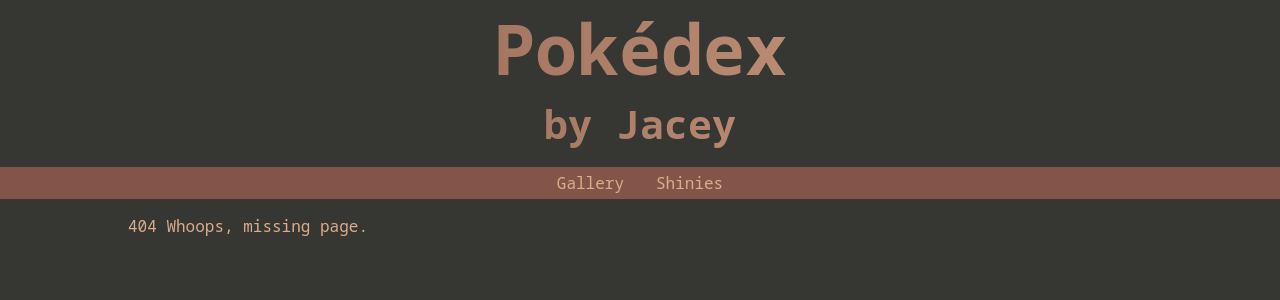
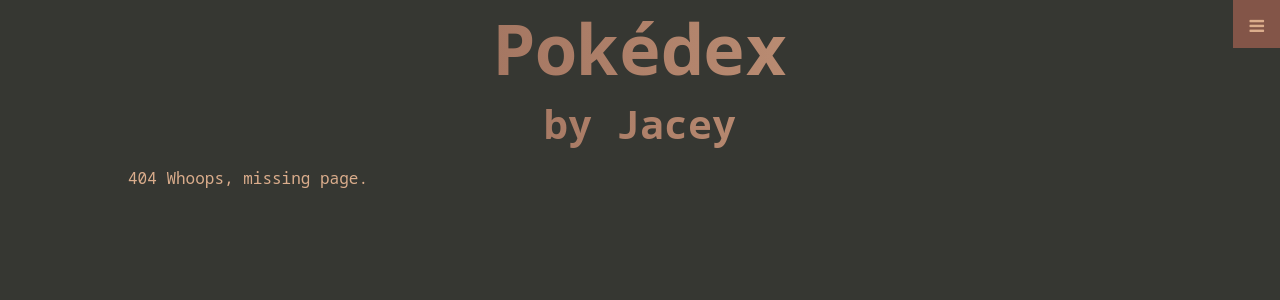
Before and after one commit to JaceyB-TV/Pokemon-Gallery, a PHP site: page /main/404.php in a window 1280 px wide. Shown: the top 300 px of the page. Run offline with PHP 8.4, Linux system fonts and the light colour scheme; some libraries are stand-ins or nearby versions.

Commit message:
Added menu

```diff
--- a/web/common/header.php
+++ b/web/common/header.php
@@ -7,6 +7,7 @@
     <script src="https://cdnjs.cloudflare.com/ajax/libs/jquery/3.3.1/jquery.min.js"></script>
     <script src="https://cdnjs.cloudflare.com/ajax/libs/jqueryui/1.12.1/jquery-ui.min.js"></script>
     <script src="../js/script.js<?php echo "?date=" . time() ?>"></script>
+    <link rel="stylesheet" href="https://cdnjs.cloudflare.com/ajax/libs/font-awesome/4.7.0/css/font-awesome.min.css">
     <link type="text/css" rel="stylesheet" href="../css/style.css<?php echo "?date=" . time() ?>"></link>
 </head>
 <?php
@@ -19,49 +20,58 @@ if ( isset( $_GET['logout'] ) && $_GET['logout'] ) {
 
 $loggedIn = isset( $_SESSION["loggedin"] ) && $_SESSION["loggedin"] === true;
 
-$page = 0;
+class Page
+{
+    public $link;
+    public $self;
+    public $caption;
+    public $requires_login;
+    public $requires_logout;
 
-switch ( $_SERVER['PHP_SELF'] ) {
-    case "/index.php":
-        $page = 1;
-        break;
-    case "/shiny/index.php":
-        $page = 2;
-        break;
-    case "/pokemon/index.php":
-        $page = 3;
-        break;
+    public function __construct( $link, $self, $caption, $requires_login = false, $requires_logout = false )
+    {
+        $this->link = $link;
+        $this->self = $self;
+        $this->caption = $caption;
+        $this->requires_login = $requires_login;
+        $this->requires_logout = $requires_logout;
+    }
 }
+
+$pages = array(
+    new Page( "/", "/index.php", "Gallery" ),
+    new Page( "/shiny", "/shiny/index.php", "Shinies" ),
+    new Page( "/pokemon", "/pokemon/index.php", "Pokémon", true ),
+    new Page( "/main/login.php", null, "Login", false, true ),
+    new Page( "?logout=true", null, "Logout", true )
+);
 
 ?>
 <body>
 <header>
     <h1>Pokédex</h1>
     <h2>by Jacey</h2>
-    <nav>
-        <a href="/"<?php echo $page === 1 ? " class='current'" : "" ?>>Gallery</a>
-        <a href="/shiny"<?php echo $page === 2 ? " class='current'" : "" ?>>Shinies</a>
-        <?php
-        if ( $loggedIn || $page === 3 ) {
-            $link = "<a href='/pokemon'";
+    <div class="menu">
+        <div id="links"><?php
+            foreach ( $pages as $page ) {
+                if ( ( $page->requires_login && !$loggedIn ) || ( $page->requires_logout && $loggedIn ) ) {
+                    continue;
+                }
 
-            if ( $page === 3 ) {
-                $link .= " class='current'";
+                $active = ($page->self == $_SERVER['PHP_SELF']) ? " class='active'" : "";
+
+                echo "
+            <a href='$page->link'$active>$page->caption</a>";
             }
+            ?>
 
-            $link .= ">Pokémon</a>";
+        </div>
+        <a href="javascript: void(0);" class="icon" onclick="toggleMenu()">
+            <i class="fa fa-bars"></i>
+        </a>
+    </div>
+</header>
 
-            echo $link;
-        }
-
-        if ( $loggedIn ) {
-            echo "
-        <a href='" . $_SERVER['PHP_SELF'] . "?logout=true'>Logout</a>";
-        }
-        ?>
-
-    </nav>
-</header>
 
 <?php
 
--- a/web/css/shiny.css
+++ b/web/css/gallery-small.css
@@ -1,29 +1,3 @@
-.progress {
-    margin: 1em auto;
-    width: 80%;
-    border: 2px solid var(--dark-color);
-}
-
-.progress div {
-    height: 1em;
-    background-color: var(--light-color);
-    display: flex;
-    align-items: center;
-    justify-content: left;
-    padding: 0.5em;
-}
-
-.progress div p {
-    position: absolute;
-    background: transparent;
-    color: var(--dark-color);
-    font-weight: bold;
-    text-shadow: -1px -1px 1px var(--light-color),
-    -1px 1px 1px var(--light-color),
-    1px -1px 1px var(--light-color),
-    1px 1px 1px var(--light-color);
-}
-
 .shiny {
     width: 80%;
     margin: 1em auto;
--- /dev/null
+++ b/web/css/menu.css
@@ -0,0 +1,56 @@
+.menu {
+    overflow: hidden;
+    background: transparent;
+    position: fixed;
+    z-index: 1;
+    min-height: 48px;
+    width: 300px;
+    top: 0;
+    right: 0;
+}
+
+.menu #links {
+    display: none;
+}
+
+.menu a {
+    background: var(--dark-color);
+    color: var(--light-color);
+    padding: 14px 16px;
+    text-decoration: none;
+    font-size: 17px;
+    display: block;
+}
+
+.menu a.icon {
+    background: var(--dark-color);
+    display: block;
+    position: absolute;
+    right: 0;
+    top: 0;
+}
+
+.menu a i {
+    background: transparent;
+}
+
+.menu a:hover {
+    background: var(--light-color);
+    color: var(--dark-color);
+}
+
+.menu a:hover i {
+    color: var(--dark-color);
+}
+
+.menu a.active {
+    background: var(--light-color);
+    color: var(--dark-color);
+    font-weight: bold;
+}
+
+@media only screen and (max-width: 700px) {
+    .menu {
+        width: 100%;
+    }
+}
--- /dev/null
+++ b/web/css/progress.css
@@ -0,0 +1,25 @@
+.progress {
+    margin: 1em auto;
+    width: 80%;
+    border: 2px solid var(--dark-color);
+}
+
+.progress div {
+    height: 1em;
+    background-color: var(--light-color);
+    display: flex;
+    align-items: center;
+    justify-content: left;
+    padding: 0.5em;
+}
+
+.progress div p {
+    position: absolute;
+    background: transparent;
+    color: var(--dark-color);
+    font-weight: bold;
+    text-shadow: -1px -1px 1px var(--light-color),
+    -1px 1px 1px var(--light-color),
+    1px -1px 1px var(--light-color),
+    1px 1px 1px var(--light-color);
+}
--- a/web/css/style.css
+++ b/web/css/style.css
@@ -1,9 +1,12 @@
 @import url('https://fonts.googleapis.com/css?family=Noto+Sans+Mono:100,300,400,500,700,900');
 
 @import "header.css";
-@import "index.css";
-@import "pokemon.css";
-@import "shiny.css";
+@import "gallery.css";
+@import "gallery-small.css";
+@import "menu.css";
+@import "progress.css";
+@import "table.css";
+@import "upload.css";
 
 :root {
     --background-color: #363732;
--- a/web/dao/pokemon.php
+++ b/web/dao/pokemon.php
@@ -4,13 +4,14 @@ require_once 'dao.php';
 
 class PokemonDAO extends DAO
 {
-    function countAll() {
+    function countAll()
+    {
         $query = "SELECT COUNT(*) AS cnt FROM pokemon";
 
         return $this->execute( $query )[0]['cnt'];
     }
 
-    function findAll()
+    function findAll( $offset = 0, $limit = 50 )
     {
         $query = "SELECT
                     p.id
--- a/web/js/script.js
+++ b/web/js/script.js
@@ -22,3 +22,12 @@ const closeModal = () => {
 
     modal.style.display = "none";
 };
+
+const toggleMenu = () => {
+    var x = document.getElementById("links");
+    if (x.style.display === "block") {
+        x.style.display = "none";
+    } else {
+        x.style.display = "block";
+    }
+};
```
Also changed, not shown: other parts of web/css/style.css (+0 -54 lines), schema/pokemon_gallery.sql (+7 -2 lines), web/css/upload.css (added, +53 -0 lines), web/css/gallery.css (renamed from web/css/index.css), web/css/header.css (line endings or trailing spaces), web/css/table.css (renamed from web/css/pokemon.css).
